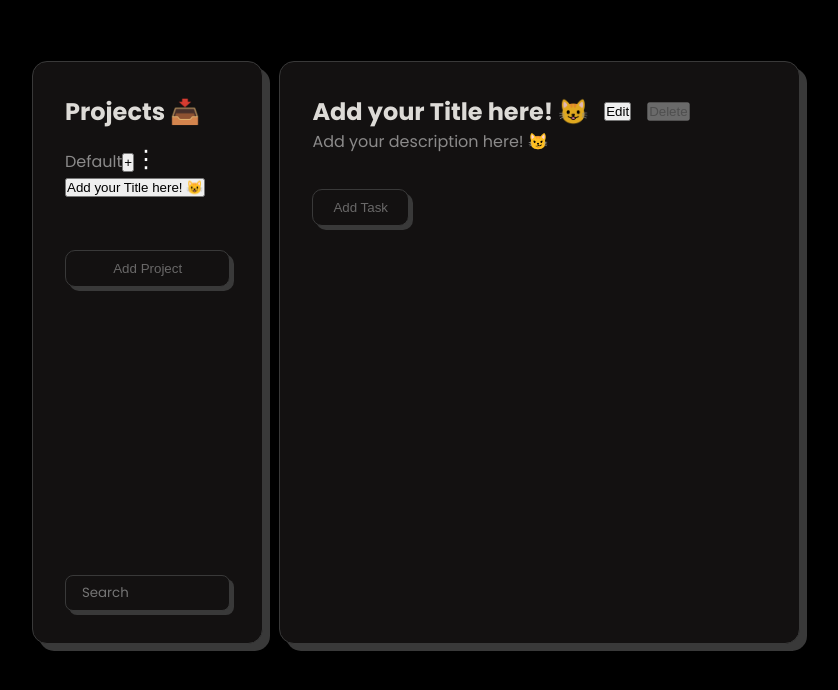
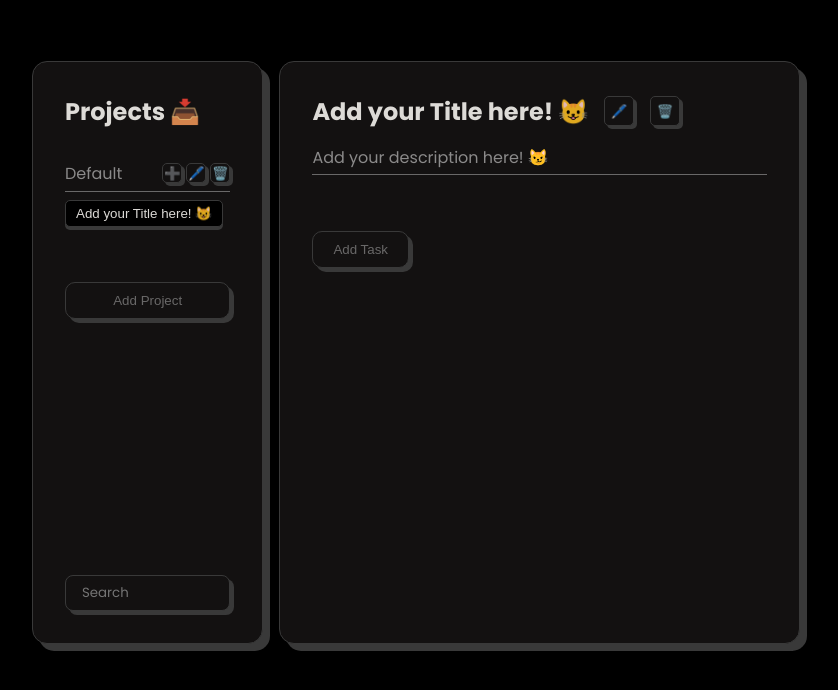
Before and after one commit to leisingha/Todo-List-App, a website built with webpack: page src/index.html in a window 1280 px wide. Shown: the part 92-782 px from the top of the page, without its empty margins (224-1062 px from the left). Built offline with nearby package versions, Linux system fonts and the light colour scheme.

Commit message:
fix button css styling

```diff
--- a/src/domController.js
+++ b/src/domController.js
@@ -10,10 +10,18 @@ export class DomController{
 
     static addProject(projectObj){
         const project = document.createElement('li');
+
         const todoList = document.createElement('ul');
 
+        const flexContainer = document.createElement('div');
+        flexContainer.classList.add('flexContainer');
+
+        const titleContainer = document.createElement('div');
+        titleContainer.textContent = projectObj.title;
+        titleContainer.classList.add('titleContainer')
+
         const addtodoListBtn = document.createElement('button');
-        addtodoListBtn.textContent = '+';
+        addtodoListBtn.textContent = '➕';
         addtodoListBtn.id = 'addProjectList-btn';
         addtodoListBtn.classList.add('add-btn-inline');
         addtodoListBtn.dataset.id = projectObj.id;
@@ -21,32 +29,24 @@ export class DomController{
         const container = document.createElement('div');
         container.classList.add('dropdown');
 
-        const dropDownBtn = document.createElement('button');
-        dropDownBtn.classList.add('dropdown-button');
-        dropDownBtn.textContent = '⋮';
-
-        const dropDownOptions = document.createElement('div');
-        dropDownOptions.classList.add('dropdown-menu');
-
         const renameBtn = document.createElement('button');
         renameBtn.id = 'renameBtn';
-        renameBtn.textContent = 'Edit';
+        renameBtn.textContent = '🖊️';
+        renameBtn.classList.add('add-btn-inline')
 
         const removeBtn = document.createElement('button');
+        removeBtn.textContent = '🗑️'
         removeBtn.id = 'removeBtn';
-        removeBtn.textContent = 'Delete';
+        removeBtn.classList.add('add-btn-inline')
 
-        project.textContent = projectObj.title;
         project.dataset.id = projectObj.id;
 
-        dropDownOptions.appendChild(renameBtn);
-        dropDownOptions.appendChild(removeBtn);
+        flexContainer.appendChild(titleContainer);
+        flexContainer.appendChild(addtodoListBtn);
+        flexContainer.appendChild(renameBtn);
+        flexContainer.appendChild(removeBtn);
 
-        container.appendChild(dropDownBtn);
-        container.appendChild(dropDownOptions);
-
-        project.appendChild(addtodoListBtn);
-        project.appendChild(container);
+        project.append(flexContainer);
         project.appendChild(todoList);
 
         this.#projectList.appendChild(project);
@@ -71,6 +71,7 @@ export class DomController{
 
     static addTodoList(projectID, todoListObj){
         const todoList = document.createElement('button');
+        const listItemContainer = document.createElement('li');
         todoList.textContent = todoListObj.title;
         todoList.dataset.todoListID = todoListObj.id;
         todoList.dataset.desc = todoListObj.description;
@@ -79,7 +80,8 @@ export class DomController{
         const projectItems = this.#projectList.querySelectorAll('li');
         projectItems.forEach((item) => {
             if(item.dataset.id == projectID){
-                item.querySelector('ul').appendChild(todoList);
+                listItemContainer.appendChild(todoList);
+                item.querySelector('ul').appendChild(listItemContainer);
                 item.querySelector('ul').classList.add('styledList')
             }
         })
@@ -113,6 +115,7 @@ export class DomController{
 
         const deleteBtn = document.createElement('button');
         deleteBtn.textContent = '🗑️';
+        deleteBtn.classList.add('add-btn-inline');
 
         todoNode.appendChild(checkbox);
         todoNode.appendChild(title);
--- a/src/index.html
+++ b/src/index.html
@@ -137,8 +137,8 @@
                 <h2>
 
                 </h2>
-                <button id="editBtn">Edit</button>
-                <button id='deleteBtn'>Delete</button>
+                <button id="editBtn">🖊️</button>
+                <button id='deleteBtn'>🗑️</button>
             </div>
             <p>
 
@@ -167,9 +167,9 @@
                         <label for="priority-input">Priority ‼️</label>
                         <select name="priority-input" id="priority-input">
                             <option value="">Choose Priority:</option>
-                            <option value="low">Low</option>
-                            <option value="medium">Medium</option>
-                            <option value="high">High</option>
+                            <option value="Low">Low</option>
+                            <option value="Medium">Medium</option>
+                            <option value="High">High</option>
                         </select>
                     </div>
 
--- a/src/style.css
+++ b/src/style.css
@@ -76,6 +76,33 @@ main{
 
 .sidebar ul, .content p{
     color: var(--text-colour);
+}
+
+.add-btn-inline{
+    color: var(--header-colour);
+    background-color: var(--secondary-colour);
+    height: 20px;
+    width: 20px;
+    border: 1px solid #393939;
+    box-shadow: 3px 3px #393939;
+    border-radius: 5px;
+}
+
+.titleContainer{
+    margin-right: auto;
+}
+
+.flexContainer{
+    display: flex;
+    align-items: center;
+    gap: 0.25rem;
+    margin-top: 1rem;
+    padding-bottom: 0.35rem;
+    border-bottom: 1px solid var(--tertiary-colour);
+}
+
+.dropdown-button{
+    height: 5px;
 }
 
 .add-btn{
@@ -293,12 +320,40 @@ transform: rotate(135deg) scaleY(-1) translateY(-1px) translateX(-1px); /* Rotat
 display: none;
 }
 
-
-
 /* Show checkmark when checked */
 input[type="checkbox"]:checked::after {
 display: block;
 }
+
+ul.styledList button{
+    color: var(--header-colour);
+    padding: 5px 10px;
+    border-radius: 5px;
+    border: 1px solid #393939;
+    background: var(--primary-colour);
+    box-shadow: 0px 3px #393939;
+    cursor: pointer;
+    margin-bottom: 0.25rem;
+}
+
+ul.styledList button:active{
+    box-shadow: none;
+    transform: translate(0px, 3px);
+}
+
+ul.styledList li{
+    /* margin-left: 1rem; */
+    margin-top: 0.5rem;
+}
+
+.todos{
+    margin-top: 3rem;
+}
+
+#addTodo-btn{
+    margin-top: 0.5rem;
+}
+
 
 .todos li{
     display: flex;
@@ -312,3 +367,24 @@ display: block;
     gap: 1rem;
     align-items: center;
 }
+
+.banner{
+    display: flex;
+    align-items: center;
+    margin-bottom: 1rem;
+}
+
+.content p{
+    border-bottom: 1px solid var(--tertiary-colour);
+    padding-bottom: 0.25rem;
+}
+
+.banner button{
+    color: var(--header-colour);
+    background-color: var(--secondary-colour);
+    height: 30px;
+    width: 30px;
+    border: 1px solid #393939;
+    box-shadow: 3px 3px #393939;
+    border-radius: 5px;
+}
```
